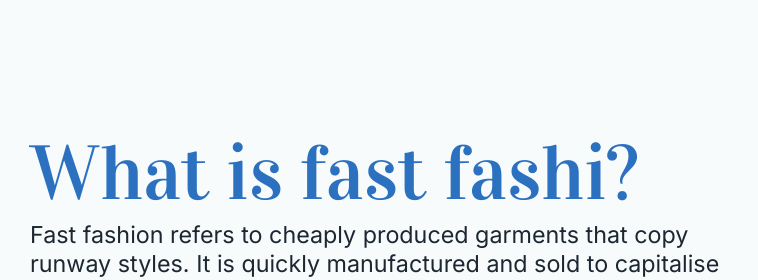
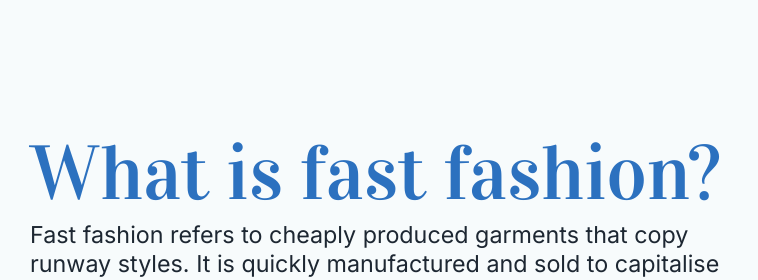
Before and after one commit to lamwanyee/CPM, a plain HTML site: page intro.html in a window 1280 px wide. Shown: the top 280 px of the page, 522-1280 px from the left. Drawn offline with Linux system fonts and the light colour scheme; a script that the page names is missing; a web font is replaced by a local one.

Commit message:
Update intro.html

```diff
--- a/intro.html
+++ b/intro.html
@@ -18,7 +18,7 @@
     <img src= "https://cdn.glitch.global/05682877-b740-42f7-b077-47d831ee1fea/fastFashion?v=1749712420977" alt= "Shopping bags">
 
     <section>
-      <h1>What is fast fashi?</h1>
+      <h1>What is fast fashion?</h1>
       <p>
           Fast fashion refers to cheaply produced garments that
           copy runway styles. It is quickly manufactured and
```
